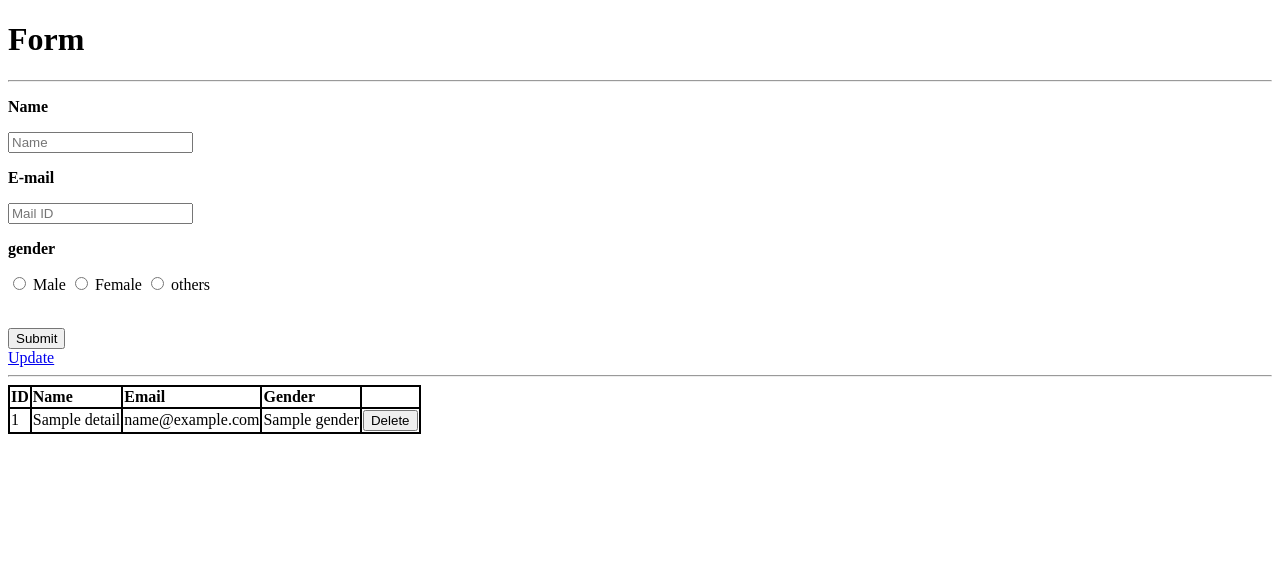
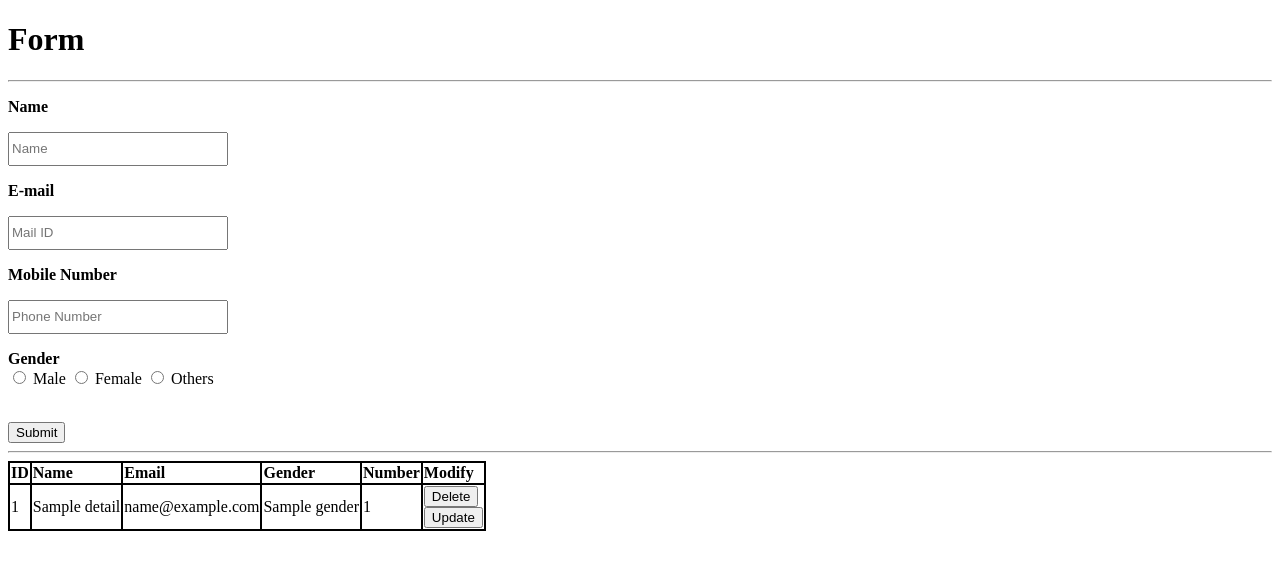
Before and after one commit to slrteja/flask-CRUD-Basics-, a Flask app: page / in a window 1280 px wide. Shown: the top 570 px of the page. Run offline with Flask 2, Linux system fonts and the light colour scheme; a database or web service that is not in the repository returns one stand-in record (values such as "Sample title").

Commit message:
Update index.html

```diff
--- a/templates/index.html
+++ b/templates/index.html
@@ -1,26 +1,32 @@
 {%extends "base.html" %}
 {% block content %}
 
-    <h1>Form</h1>
+    <div class="content">
+        <h1>Form</h1>
+    </div>
     <hr>
     <div class="content">
-    <form method="post">
+    <form method="post" class="details" name="details">
         <p>
-            <b><label for="name">Name</label></b>
-        </p>
-        <p>
-            <input type="text" name="name"placeholder="Name">
+            <b><label for="name">Name</label></b><br>
+        </p><p>
+            <input required type="text" name="name"placeholder="Name" style="height: 28px; width: 212px">
         </p>
         <p>
             <b><label for="email">E-mail</label></b>
+            <br></p><p>
+            <input type="text" required name="email"placeholder="Mail ID" style="height: 28px; width: 212px">
         </p>
         <p>
-            <input type="text" name="email"placeholder="Mail ID">
+            <b><label for="number">Mobile Number</label></b>
+            <br></p><p>
+            <input type="tel" id="phone" name="number" pattern="[0-9]{10-14}" minlength="10" maxlength="14" style="height: 28px; width: 212px" placeholder="Phone Number" required>
         </p>
+
         <p>
-            <b><label for="gender">gender</label></b>
-        </p>
-        <p>
+            <b><label for="gender">Gender</label></b>
+            <br>
+
             <input id="gender-0" name="gender" required type="radio" value="Male">
             <label for="gender-0">Male</label>
 
@@ -28,22 +34,28 @@
             <label for="gender-1">Female</label>
 
             <input id="gender-2" name="gender" required type="radio" value="Others">
-            <label for="gender-2">others</label>
+            <label for="gender-2">Others</label>
         </p>
+        <p class="success success-hidden"></p>
+        <p class="error error-hidden"></p>
             <br>
-        <button type="submit">Submit</button>
+        <button class="btn" type="submit">Submit</button>
 
     </form>
-        <a href="/update" >Update</a>
 
+    </div>
     <hr>
-    <table  class="table">
+    <div class="details-table">
+
+
+    <table>
         <thead width="100%">
             <th>ID</th>
             <th class="name">Name</th>
             <th>Email</th>
             <th>Gender</th>
-            <th> </th>
+            <th>Number</th>
+            <th> Modify </th>
 
         </thead>
         {% for data in details %}
@@ -53,19 +65,23 @@
             <td>{{data["name"]}}</td>
             <td>{{data["email"]}}</td>
             <td>{{data["gender"]}}</td>
+            <td>{{data["number"]}}</td>
             <td>
                 <form method="POST" action="{{ url_for('delete', id=data['_id']) }}" >
-                    <input type="submit" value="Delete" onclick="return confirm('Are you sure you want to delete this entry?')">
+                    <input type="submit"  class="btnnd" value="Delete" onclick="return confirm('Are you sure you want to delete this entry?')">
                 </form>
 
 
+                <div class="home">
+                    <a href="/edit/" ><button href="edit.html" id="Update-btn"  class="btnn" type="submit">Update</button></a>
 
+                </div>
             </td>
         </tr>
         {% endfor %}
 
     </table>
-
+    </div>
 
 
 {% endblock  %}}
```
